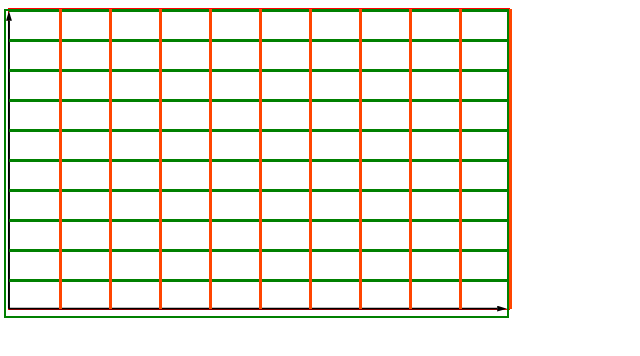
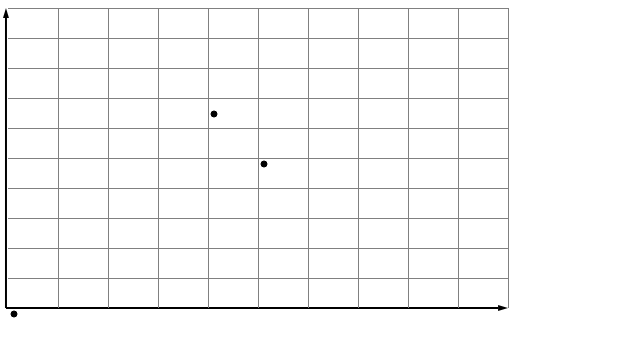
Before and after one commit to StijnDePreter/GrafiekProject, a React (Create React App) app: page / in a window 1280 px wide. Shown: the top 356 px of the page, without its empty margins (0-640 px from the left). Built offline with nearby package versions, Linux system fonts and the light colour scheme.

Commit message:
toevoegen van een punt

```diff
--- a/src/Components/App.js
+++ b/src/Components/App.js
@@ -1,13 +1,29 @@
+import {useState} from 'react';
+import { createPortal } from 'react-dom';
 import Graph from "./Graph"
 
 function App() {
+  const [
+    points,
+    setPoints
+  ] = useState([{ x: 100, y: 200},{ x: 150, y: 250},{ x: 300, y: 0}]);
+  // console.log(points)
+
+
+
+  console.log(points)
   return (
     <div className="App">
       {/* <Header/> */}
-      <Graph height= {300} width={500}/>
+      {/* <Graph height= {300} width={500} points={points} addAPoint = {() => console.log(points.push({ x: 10, y: 20}))} /> */}
+      {/* <Graph height= {300} width={500} points={points} addAPoint = {setPoints(oldArray => [...oldArray, { x: 10, y: 20}])} /> */}
+      {/* dit hieronder werkt */}
+      {/* <Graph height= {300} width={500} points={points} addAPoint = {() => setPoints(oldArray => [...oldArray, { x: 10, y: 20}])} /> */}
+      <Graph height= {300} width={500} points={points} addAPoint = {(newPoint) => setPoints(oldArray => [...oldArray, newPoint])} />
       {/* <Buttons/> */}
     </div>
   );
 }
-
+// punten toevoegen aan de array met onderstaande instructies.
+// https://www.techiediaries.com/react-usestate-hook-update-array/
 export default App;
--- a/src/Components/Graph.js
+++ b/src/Components/Graph.js
@@ -1,7 +1,9 @@
+import {useState} from 'react';
 import XAxis from "./XAxis"
 import YAxis from "./YAxis"
 import GridHorizontal from "./GridHorizontal"
 import GridVertical from "./GridVertical"
+import Point from "./Point"
 
 function Graph(props) {
   const graphDimensions = {
@@ -11,8 +13,13 @@ function Graph(props) {
   var topOfsets = Array.from({length: 10}, (_, i) => (props.height/10) *i);
   var LeftOfsets = Array.from({length: 10}, (_, i) => (props.width/10) *(i+1));
 
+
   return (
-    <div className="graph" style={graphDimensions}>
+    <div className="graph" style={graphDimensions}
+    // onClick={()=> props.addAPoint()} //dit werkt!
+    //onClick={()=>(console.log(props.points))}
+    onClick={()=> props.addAPoint({ x: 10, y: 20})}
+    >
       <YAxis height = {props.height} width = {props.width} />
       <XAxis height = {props.height} width = {props.width} />
       {topOfsets.map(Offset =>
@@ -21,6 +28,9 @@ function Graph(props) {
       {LeftOfsets.map(Offset =>
         <GridVertical key={"LeftOffset: " + Offset} leftOffset = {Offset} height = {props.height} />
       )}
+      {props.points.map(Pointcoordinates =>
+        <Point key={"cooridinates: " + Pointcoordinates.x + ", " + Pointcoordinates.y} x = {Pointcoordinates.x} y = {Pointcoordinates.y} />
+      )}
 
     </div>
   );
--- /dev/null
+++ b/src/Components/Point.js
@@ -0,0 +1,10 @@
+
+function Point(props){
+    return (
+      <svg className={"point"} height="10" width="10" style={{top: props.x, left: props.y}}>
+        <circle cx="6" cy="6" r="3" stroke="black" stroke-width="1"/>
+      </svg>
+    );
+  }
+
+export default Point;
--- a/src/index.css
+++ b/src/index.css
@@ -5,11 +5,10 @@ div.graph {
     position: relative;
     width: 300px;
     height: 300px;
-    border: 1px solid red;
 }
 
 svg.viewbox{
-    border: 2px solid green;
+
     position:absolute;
     top:0px;
     left:-5px
@@ -20,11 +19,15 @@ div.line {
 }
 
 div.horizontalLine {
-    border-top: 3px solid green;
+    border-top: 1px solid gray;
     left: 0;
 }
 
 div.verticalLine {
-    border-left: 3px solid orangered;
+    border-left: 1px solid gray;
     top: 0;
 }
+
+svg.point {
+    position:absolute;
+}
--- a/src/index.js
+++ b/src/index.js
@@ -1,4 +1,4 @@
-import React from 'react';
+import React, {useState} from 'react';
 import ReactDOM from 'react-dom';
 import './index.css';
 import App from './Components/App';
```
